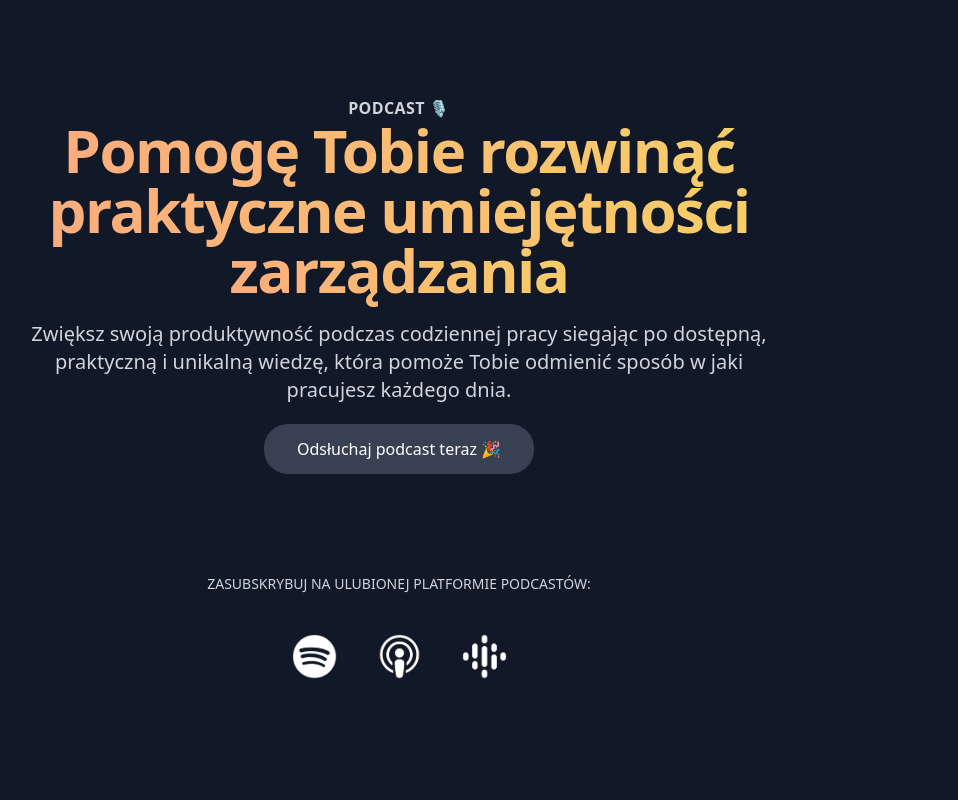
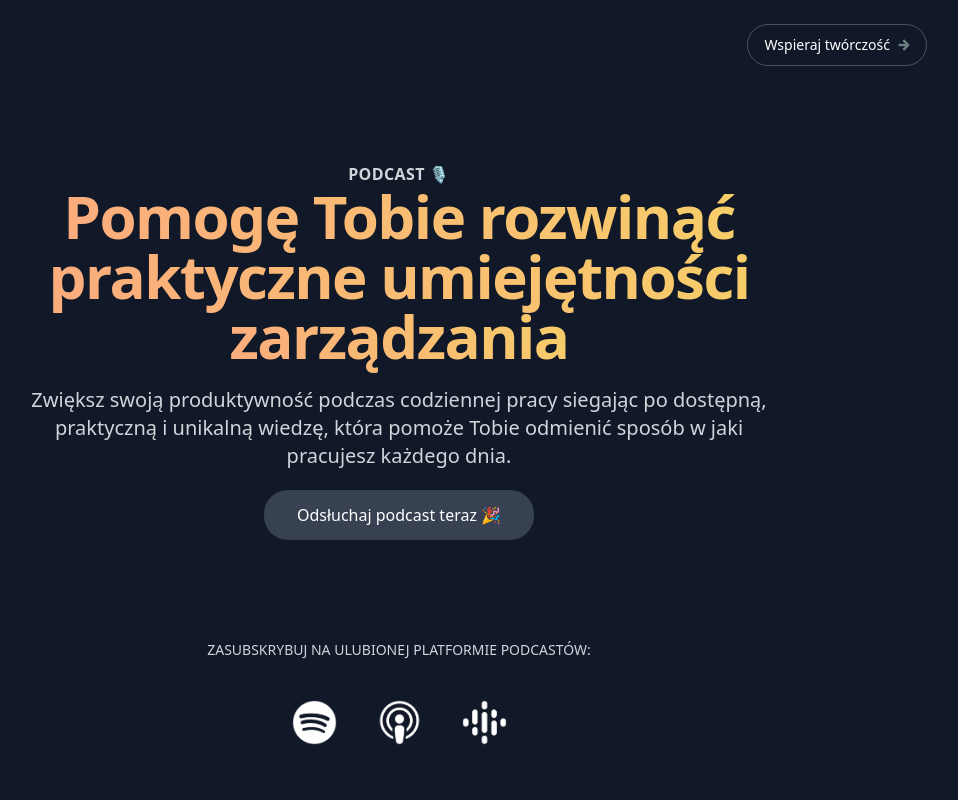
Before and after one commit to leszekkrol/skutecznyplan.pl, a Nuxt app: page / in a window 1280 px wide. Shown: the top 800 px of the page, without its empty margins (241-1199 px from the left). Built offline with nearby package versions, Linux system fonts and the light colour scheme.

Commit message:
⭐️ Added donate button

```diff
--- /dev/null
+++ b/components/Navigation.vue
@@ -0,0 +1,22 @@
+<template>
+  <nav class="container flex justify-center md:justify-end pt-4 px-4 sm:px-6 mx-auto md:pt-6 max-w-8xl lg:px-28">
+    <a href="http://buycoffee.to/leszekkrol" class="items-center justify-center leading-6 text-sm font-medium
+      px-4 py-2 text-white border border-zinc-300 border-opacity-30 rounded-[48px]  flex">
+      Wspieraj twórczość
+      <svg class="w-3 h-3 ml-2" viewBox="0 0 9 10" fill="none" xmlns="http://www.w3.org/2000/svg">
+        <path d="M4.00012 1L8.00012 5L4.00012 9" stroke="#6E7F84" stroke-width="2" stroke-linejoin="round"></path>
+        <path d="M8.00012 5H0.00012207" stroke="#6E7F84" stroke-width="2" stroke-linejoin="round"></path>
+      </svg>
+    </a>
+  </nav>
+</template>
+
+<script>
+export default {
+  data() {
+    return {
+
+    }
+  },
+}
+</script>
--- a/layouts/default.vue
+++ b/layouts/default.vue
@@ -1,5 +1,6 @@
 <template>
   <main id="app" class="bg-gray-900">
+    <Navigation />
     <Header />
     <Platforms />
     <Nuxt />
```
